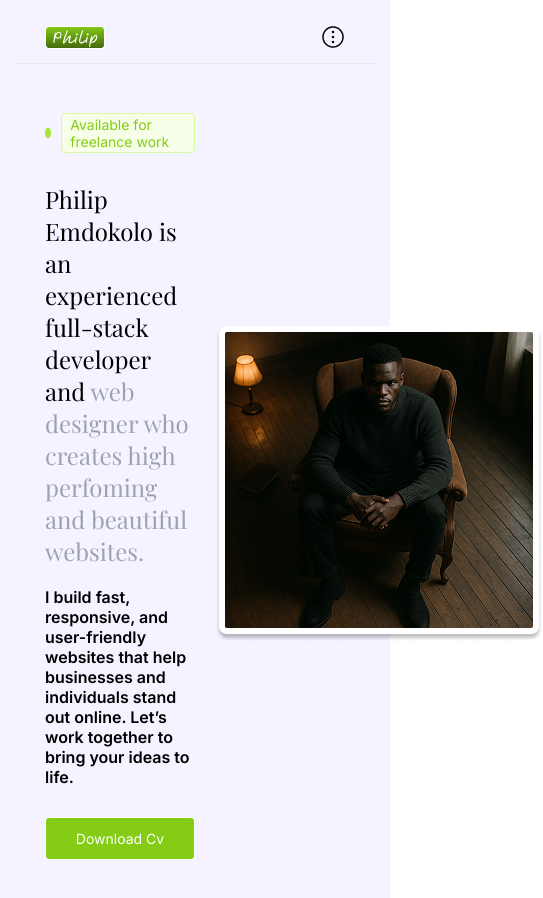
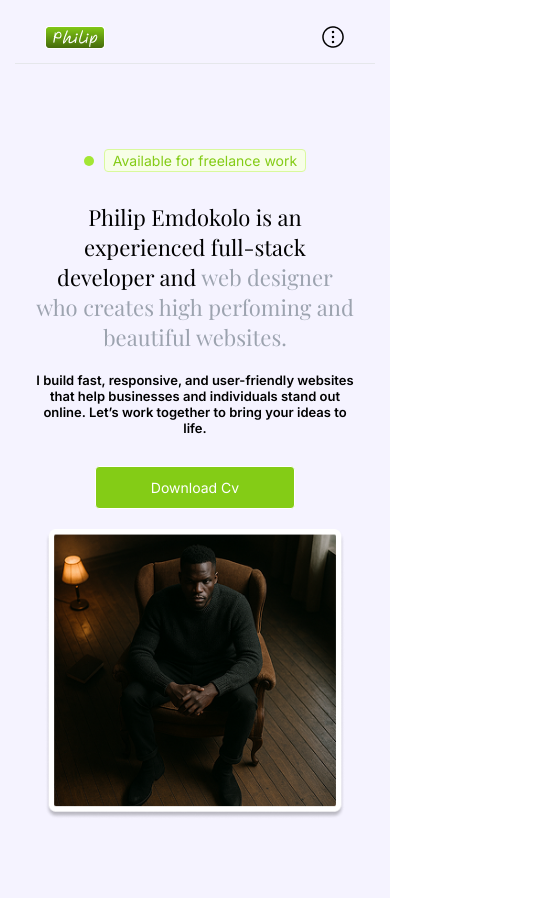
Before and after one commit to phillipmdicullar/portfolio, a React (Vite) app: page / in a window 390 px wide. Shown: the top 898 px of the page, 543 px wide, since content can reach past the window. Built offline with nearby package versions, Linux system fonts and the light colour scheme; a web font is replaced by a local one.

Commit message:
hero section responsive ness

```diff
--- a/src/Pages/Home/home.css
+++ b/src/Pages/Home/home.css
@@ -3,7 +3,7 @@
     flex-direction: row;
     align-items: center;
     gap: 20px;
-    height: 100vh;
+    min-height: 100vh;
     padding: 10px 30px;
 }
 .home-left {
@@ -70,3 +70,55 @@
     cursor: pointer;
     border: 1px solid #ffff;
 }
+
+@media (max-width: 768px) {
+
+    .home {
+        flex-direction: column;
+        justify-content: center;
+        height: auto;
+        padding: 20px;
+        text-align: center;
+    }
+
+    .home-left {
+        align-items: center;
+    }
+
+    .text-section {
+        align-items: center;
+    }
+
+    .text-section h4 {
+        font-size: 22px;
+    }
+
+    .main-text {
+        font-size: 26px;
+    }
+
+    .text-section p {
+        font-size: 14px;
+    }
+
+    .home-right img {
+        width: 100%;
+        max-width: 300px;
+        height: auto;
+    }
+}
+@media (max-width: 480px) {
+
+    .main-text {
+        font-size: 22px;
+    }
+
+    .text-section p {
+        font-size: 13px;
+    }
+
+    button {
+        width: 100%;
+        max-width: 200px;
+    }
+}
```
